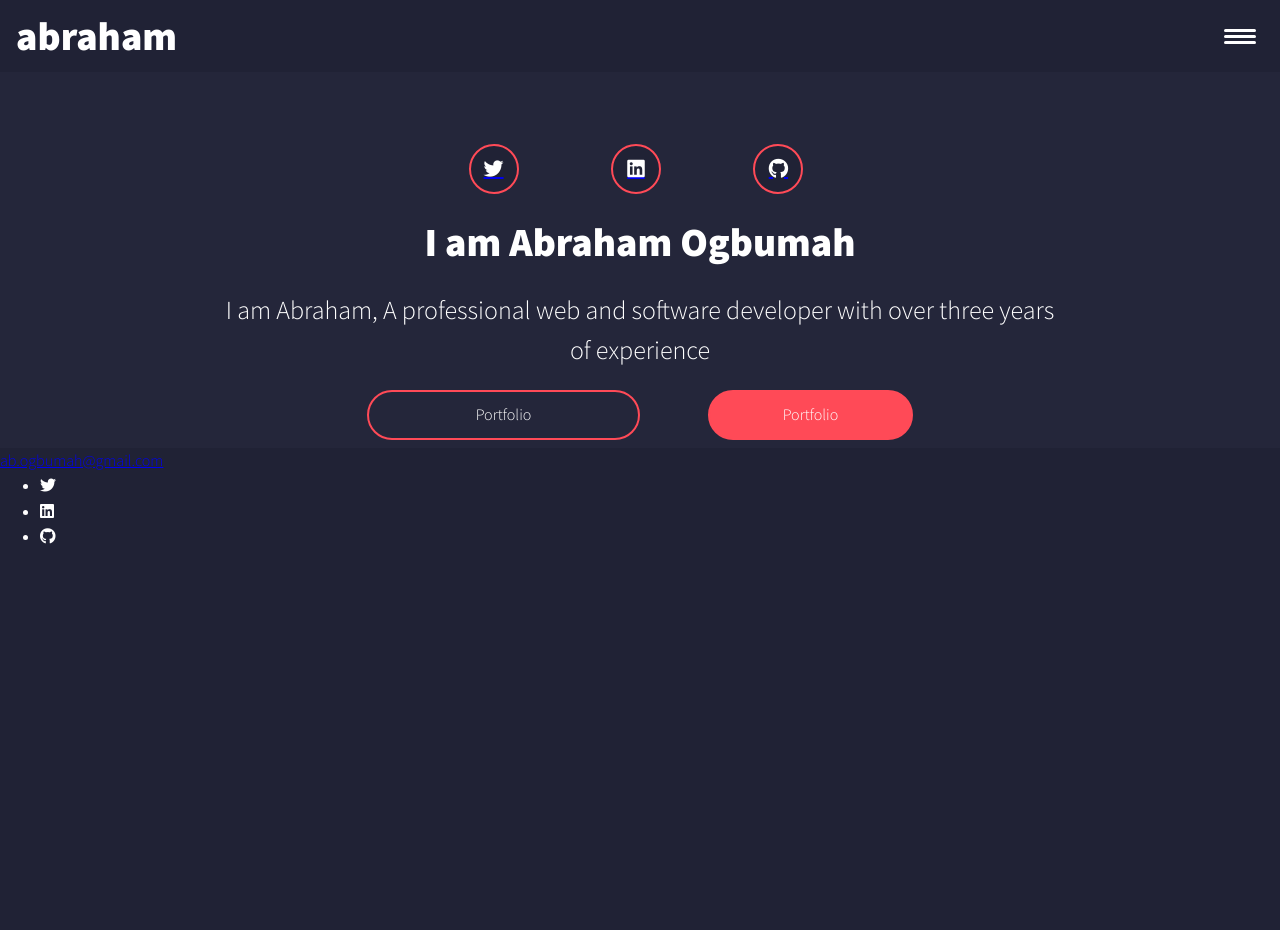
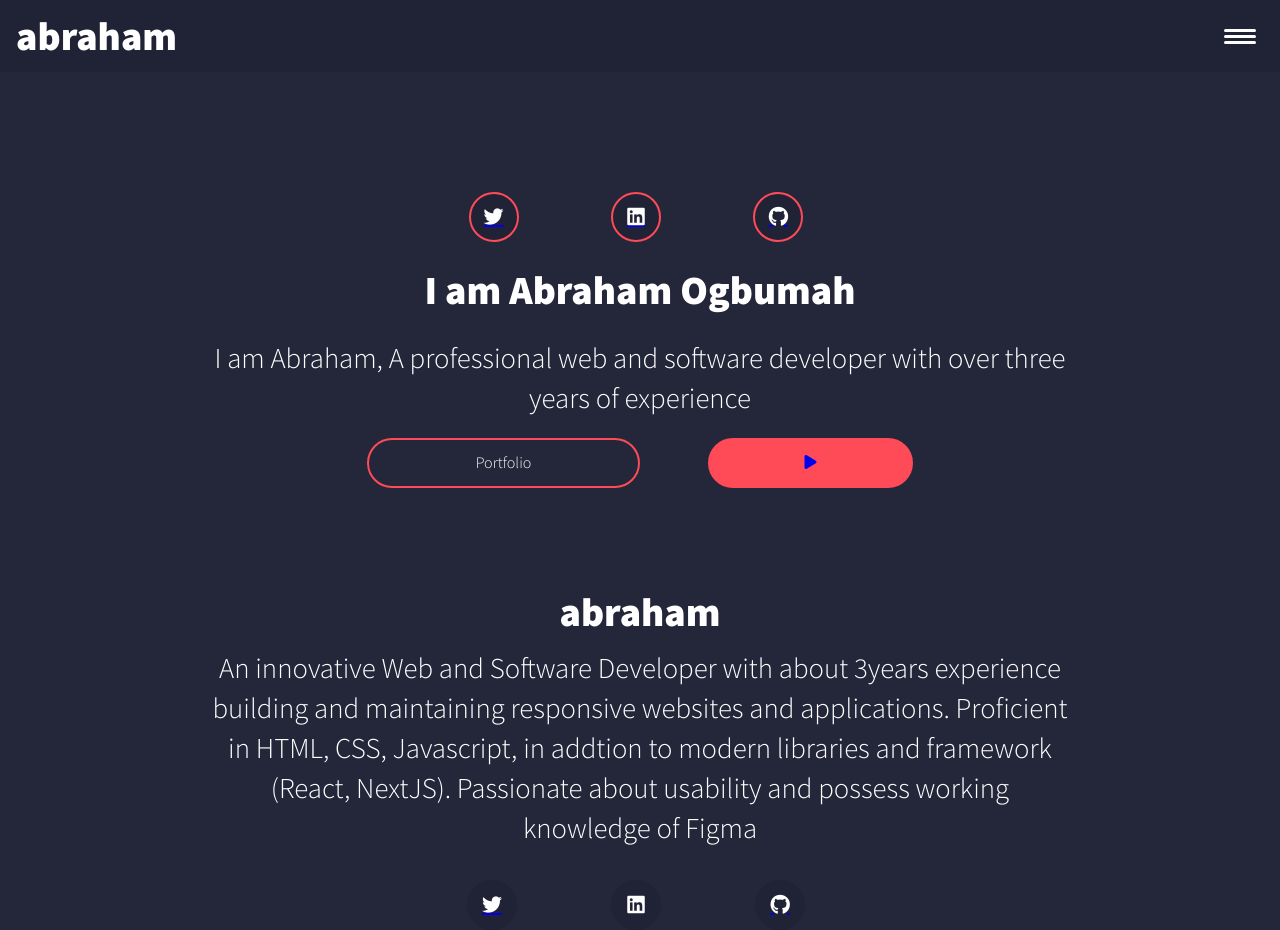
Before and after one commit to Abraham-Ogbumah/my_portfolio_website, a plain HTML site: page index.html in a window 1280 px wide. Before the commit the page ends 800 px from the top, so only its background shows below. Drawn offline with nearby package versions, Linux system fonts and the light colour scheme.

Commit message:
update to html and styles

```diff
--- a/index.html
+++ b/index.html
@@ -7,6 +7,7 @@
         <title>Abraham Ogbumah</title>
         <link rel="stylesheet" href="https://cdnjs.cloudflare.com/ajax/libs/normalize/7.0.0/normalize.min.css">
         <link rel="stylesheet" href="https://cdnjs.cloudflare.com/ajax/libs/font-awesome/5.11.2/css/all.css" integrity="sha256-46qynGAkLSFpVbEBog43gvNhfrOj+BmwXdxFgVK/Kvc=" crossorigin="anonymous">
+        <link rel="stylesheet" href="https://cdnjs.cloudflare.com/ajax/libs/font-awesome/6.4.0/css/all.css" integrity="sha512-Z0kTB03S7BU+JFU0nw9mjSBcRnZm2Bvm0tzOX9/OuOuz01XQfOpa0w/N9u6Jf2f1OAdegdIPWZ9nIZZ+keEvBw==" crossorigin="anonymous" referrerpolicy="no-referrer" />
         <link href="https://fonts.googleapis.com/css?family=Source+Code+Pro:400,900|Source+Sans+Pro:300,900&display=swap" rel="stylesheet">
         <link rel="stylesheet" href="styles/style.css">
     </head>
@@ -35,6 +36,7 @@
 
         <main class="main">
             <section id="introduction">
+                <div class="m-container">
                     <div class="main-container sec-container">
                         <div class="sl-container">
                             <ul class="sl-top nav__list">
@@ -45,7 +47,7 @@
                         </div>
                         <div class="intro-text">
                             <h1 class="intro-name">I am Abraham Ogbumah</h1>
-                        <p class="intro-des">I am Abraham, A professional web and software developer with over three years of experience</p>
+                            <p class="description">I am Abraham, A professional web and software developer with over three years of experience</p>
                         </div>
 
                         <div class="hero-image">
@@ -58,12 +60,13 @@
                                     <p>Portfolio</p>
                                 </div>
                                 <div class="video-button pbutton">
-                                <p>Portfolio</p>
+                                    <a href="#"><i class="fa fa-play"></i></a>
+                                </div>
+                            </div>
                         </div>
                     </div>
                 </div>
 
-                </div>
             </section>
 
             <section id="portfolio">
@@ -77,12 +80,22 @@
 
 
         <footer class="footer">
-            <a href="mailto:ab.ogbumah@gmail.com" class="footer__link">ab.ogbumah@gmail.com</a>
-            <ul class="social-list">
-                <li class="social-list__item"><a class="social-list__link" href="https://twitter.com/theRealhaybee"><i class="fab fa-twitter"></i></a></li>
-                <li class="social-list__item"><a class="social-list__link" href="https://www.linkedin.com/in/abraham-ogbumah/"><i class="fab fa-linkedin"></i></a></li>
-                <li class="social-list__item"><a class="social-list__link" href="https://github.com/Abraham-Ogbumah"><i class="fab fa-github"></i></a></li>
+            <!-- <a href="mailto:ab.ogbumah@gmail.com" class="footer__link">ab.ogbumah@gmail.com</a> -->
+            <div class="m-container">
+                <div class="sec-container">
+                    <div class="footer-text">
+                        <h1>abraham</h1>
+                        <p class="description">An innovative Web and Software Developer with about 3years experience building and maintaining responsive websites and applications. Proficient in HTML, CSS, Javascript, in addtion to modern libraries and framework (React, NextJS). Passionate about usability and possess working knowledge of Figma</p>
+                    </div>
+                    <div class="sl-container">
+                        <ul class="sl-bottom nav__list">
+                            <li class="sl_item nav__item"><a class="social-list__link a_item" href="https://twitter.com/theRealhaybee"><i class="fab fa-twitter"></i></a></li>
+                            <li class="sl_item nav__item"><a class="social-list__link a_item" href="https://www.linkedin.com/in/abraham-ogbumah/"><i class="fab fa-linkedin"></i></a></li>
+                            <li class="sl_item nav__item"><a class="social-list__link a_item" href="https://github.com/Abraham-Ogbumah"><i class="fab fa-github"></i></a></li>
                         </ul>
+                    </div>
+                </div>
+            </div>
         </footer>
 
         <script src="JS/index.js"></script>
--- a/styles/style.css
+++ b/styles/style.css
@@ -158,10 +158,10 @@ h1 {
     line-height: 3rem;
 }
 
-.intro-des {
-    font-size: 26px;
+.description {
+    font-size: 1rem;
     text-align: center;
-    line-height: 40px;
+    line-height: 25px;
 }
 
 .intro-text {
@@ -252,9 +252,14 @@ h3 {
 }
 
 .sl-top {
-    margin-top: 4rem;
+    margin-top: 1rem;
     flex-direction: row;
     margin-bottom: 1rem;
+}
+
+.sl-bottom {
+    flex-direction: row;
+    margin-top: 2rem;
 }
 
 .sl-container {
@@ -267,6 +272,22 @@ h3 {
     margin-right: 0.5rem;
 }
 
+footer {
+    background-color: var(--clr-section-two);
+}
+
+.m-container {
+    padding-top: 6rem;
+}
+
+.footer-text {
+    text-align: center;
+}
+
+.footer-text > h1 {
+    margin-bottom: 1rem;
+}
+
 @media (min-width: 600px) {
     .sec-container {
         width: 70%;
@@ -274,4 +295,9 @@ h3 {
         padding-left: 1rem;
         padding-right: 1rem;
     }
+    .description {
+        font-size: 1.8rem;
+        text-align: center;
+        line-height: 40px;
+    }
 }
```
Lines whose indentation alone changed are shown as unchanged.
